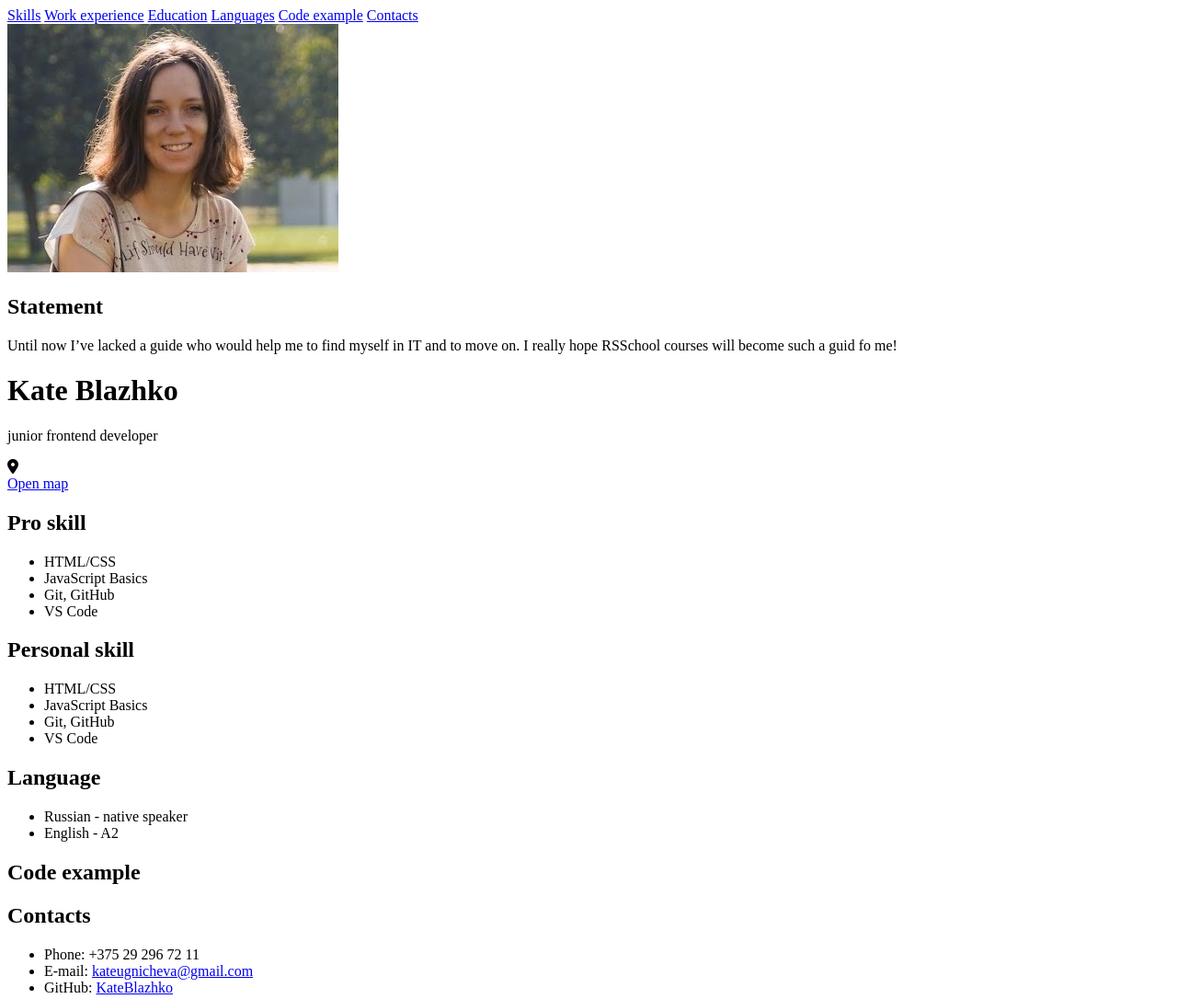
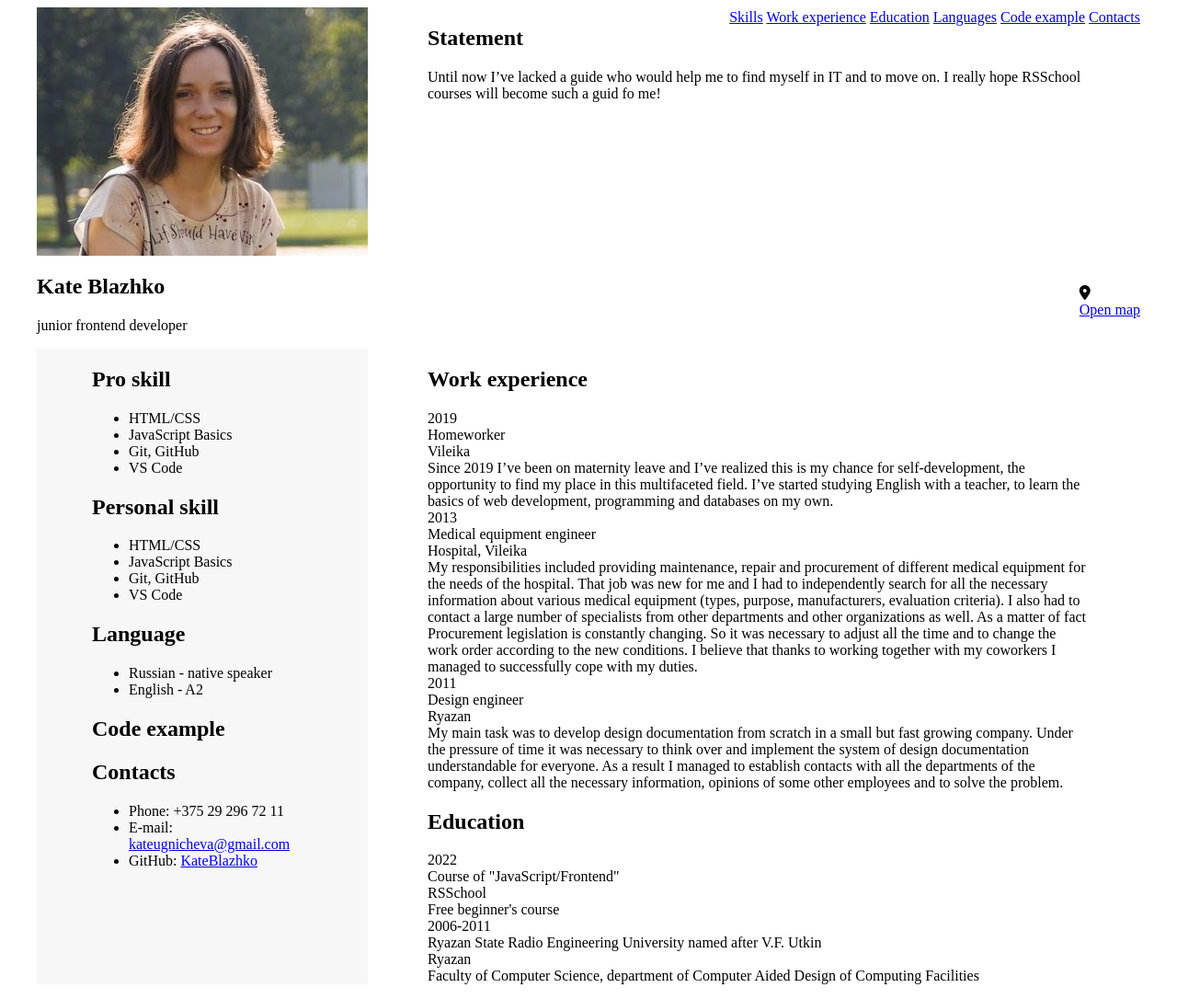
Before and after one commit to KateBlazhko/rsschool-cv, a plain HTML site: page index.html in a window 1280 px wide. Shown: the top 1086 px of the page at 92% size. Drawn offline with Linux system fonts and the light colour scheme; a script that the page names is missing.

Commit message:
feat: change basic page layout

```diff
--- a/index.html
+++ b/index.html
@@ -21,22 +21,22 @@
             </nav>
         </div>
     </header>
-    <main>
+    <section class="introduce">
         <div class="general_container">
-            <div class="main_inner">
-                <div class="main_image">
+            <div class="introduce_inner">
+                <div class="introduce_image">
                     <img class="my_photo" src="images/myPhotoBig.jpg" alt="My photo">
                 </div>
-                <div class="main_statement">
+                <div class="introduce_statement">
                     <h2>Statement</h2>
                     <div>Until now I’ve lacked a guide who would help me to find myself in IT and to move on. I really hope RSSchool courses will become such a guid fo me!</div>
                 </div>
-                <div class="main_tittle">
-                    <div class="main_tittle_main">
+                <div class="introduce_tittle">
+                    <div class="introduce_tittle_main">
                         <h1>Kate Blazhko</h1>
                         <p>junior frontend developer</p>
                     </div>
-                    <div class="main_tittle_secondary">
+                    <div class="introduce_tittle_secondary">
                         <div class="map">
                             <div class="map_tittle">
                                 <div><i class="fas fa-map-marker-alt"></i></div>
@@ -47,7 +47,13 @@
                         <a class="course_link" href="https://rs.school/js/">Курс «JavaScript/Frontend»</a>-->
                     </div>
                 </div>
-                <section class="section_column_one" >
+            </div>
+        </div>
+    </section>
+    <main>
+        <div class="general_container">
+            <div class="main_inner">
+                <div class="column_one" >
                     <article class="pro_skill" id="pro_skill">
                         <h2>Pro skill</h2>
                         <ul>
@@ -85,8 +91,8 @@
                             <li>GitHub: <a class="git_link" href="https://github.com/KateBlazhko">KateBlazhko</a></li>
                         </ul>
                     </article>
-                </section>
-                <section class="section_column_two" >
+                </div>
+                <div class="column_two" >
                     <article class="work_experience" id="work_experience">
                         <h2>Work experience</h2>
                         <div class="work_item">
@@ -123,7 +129,7 @@
                             <div class="education_description">Faculty of Computer Science, department of Computer Aided Design of Computing Facilities</div>
                         </div>
                     </article>
-                </section> <!--section_column_two-->
+                </div> <!--section_column_two-->
             </div> <!--main_inner-->
         </div> <!--general_container-->
     </main>
--- a/style.css
+++ b/style.css
@@ -0,0 +1,103 @@
+/* General container */
+.general_container {
+    max-width: 1200px;
+    margin: 0 auto;
+}
+
+/* Header */
+.header {
+    position: absolute;
+    top: 0;
+    left: 0;
+    right: 0;
+    z-index: 100;
+    width: 100%;
+    padding-top: 10px;
+}
+
+.nav {
+    text-align: end;
+}
+
+/* Introduce */
+
+.introduce_inner {
+    display: flex;
+    justify-content: space-between;
+    flex-wrap: wrap;
+    width: 100%;
+}
+
+.introduce_image {
+    width: 30%;
+}
+
+.my_photo {
+    display: block;
+}
+
+.introduce_statement {
+    width: 60%;
+    padding: 0 55px;
+}
+
+.introduce_tittle {
+    display: flex;
+    align-items: center;
+    justify-content: space-between;
+    width: 100%;
+}
+
+.introduce_tittle_main {
+
+}
+
+
+/* Main */
+main {
+    width: 100%;
+}
+
+.main_inner {
+    display: flex;
+    justify-content: space-between;
+    flex-wrap: wrap;
+    width: 100%;
+}
+
+/* Column one */
+.column_one {
+    width: 30%;
+    background: rgba(236, 236, 238, 0.4);
+}
+
+.pro_skill {
+    padding: 0 60px;
+}
+
+.personal_skill {
+    padding: 0 60px;
+}
+
+.language {
+    padding: 0 60px;
+}
+
+.code_example {
+    padding: 0 60px;
+}
+
+.contact {
+    padding: 0 60px;
+}
+
+.image_logo {
+    width: 10%;
+    height: 10%;
+}
+
+/* Column two */
+.column_two {
+    width: 60%;
+    padding: 0 55px;
+}
```
